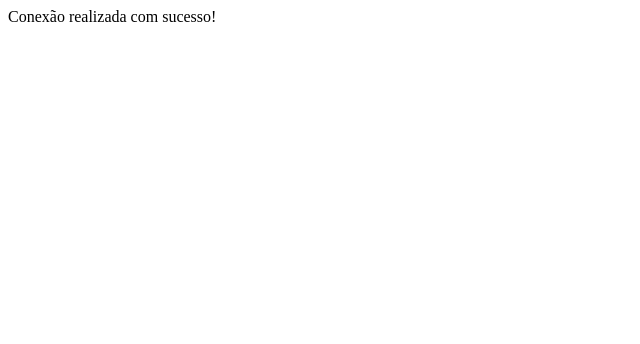
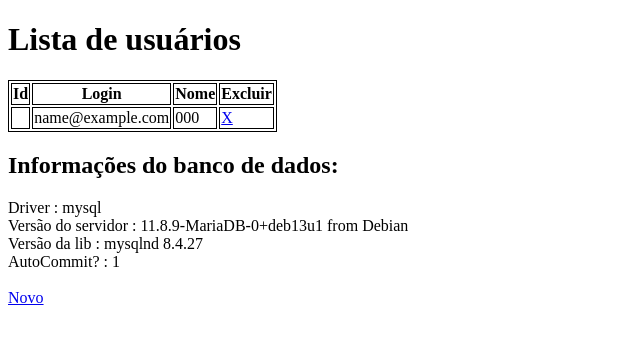
Before and after one commit to Lucas-Valim/Mundo-Verde, a PHP site: page /usuarios.php in a window 1280 px wide. Shown: the top 344 px of the page, without its empty margins (0-640 px from the left). Run offline with PHP 8.4, Linux system fonts and the light colour scheme; tables that the repository leaves empty or names only in its code hold one stand-in row (values such as "Sample post"); some libraries are stand-ins or nearby versions.

Commit message:
Conexão

```diff
--- /dev/null
+++ b/src/dao/DAO.php
@@ -0,0 +1,27 @@
+<?php
+abstract class DAO {
+
+    protected $conn;
+
+    public function __construct($conn){
+        $this->conn = $conn;
+    }
+
+
+    public function getDriver() {
+        return $this->conn->getAttribute(PDO::ATTR_DRIVER_NAME);
+    }
+
+    public function getServerVersion() {
+        return $this->conn->getAttribute(PDO::ATTR_SERVER_VERSION);
+    }
+
+    public function getClientVersion() {
+        return $this->conn->getAttribute(PDO::ATTR_CLIENT_VERSION);
+    }
+
+    public function getAutoCommitMode() {
+        return $this->conn->getAttribute(PDO::ATTR_AUTOCOMMIT);
+    }
+}
+?>
--- /dev/null
+++ b/src/dao/DaoFactory.php
@@ -0,0 +1,8 @@
+<?php
+abstract class DaoFactory {
+
+    protected abstract function getConnection();
+
+    public abstract function getUsuarioDao();
+}
+?>
--- /dev/null
+++ b/src/dao/MysqlDaoFactory.php
@@ -0,0 +1,39 @@
+<?php
+
+include_once('DaoFactory.php');
+include_once('MysqlUsuarioDao.php');
+
+class MysqlDaofactory extends DaoFactory {
+
+    // specify your own database credentials
+    private $host = "localhost";
+    private $db_name = "sorte_verde";
+    private $port = "3306";
+    private $username = "root";
+    private $password = "";
+    public $conn;
+
+    // get the database connection
+    public function getConnection(){
+
+        $this->conn = null;
+        $dsn="mysql:host=" . $this->host . ";port=" . $this->port . ";dbname=" . $this->db_name;
+
+        try{
+            $this->conn = new PDO($dsn, $this->username, $this->password);
+            //$this->conn = new PDO("pgsql:host=localhost;port=5432;dbname=PHP_tutorial", $this->username, $this->password);
+
+        }catch(PDOException $exception){
+            echo "Connection error: " . $exception->getMessage() . "\n";
+            echo "DSN = " . $dsn;
+        }
+        return $this->conn;
+    }
+
+    public function getUsuarioDao() {
+
+        return new MysqlUsuarioDao($this->getConnection());
+
+    }
+}
+?>
--- /dev/null
+++ b/src/dao/MysqlUsuarioDao.php
@@ -0,0 +1,31 @@
+<?php
+
+include_once('UsuarioDao.php');
+include_once('DAO.php');
+
+class MysqlUsuarioDao extends DAO implements UsuarioDao {
+
+	private $table_name = 'usuario';
+
+	public function buscaTodos() {
+
+        $query = "SELECT
+                    nome, telefone, email, cartaocredito
+                FROM
+                    " . $this->table_name .
+                    " ORDER BY nome ASC";
+
+        $stmt = $this->conn->prepare( $query );
+        $stmt->execute();
+
+        $usuarios = [];
+        while ($row = $stmt->fetch(PDO::FETCH_ASSOC)){
+
+            extract($row);
+            $usuario = new Usuario($nome,$telefone,$email,$cartaocredito);
+            $usuarios[] = $usuario;
+        }
+        return $usuarios;
+    }
+
+}
--- /dev/null
+++ b/src/dao/UsuarioDAO.php
@@ -0,0 +1,11 @@
+<?php
+interface UsuarioDao {
+
+    /*public function insere($usuario);
+    public function remove($usuario);
+    public function altera($usuario);
+    public function buscaPorId($id);
+    public function buscaPorLogin($login);*/
+    public function buscaTodos();
+}
+?>
--- a/src/dao/conn.php
+++ /dev/null
@@ -1,25 +0,0 @@
-<?php
-	class Connection
-	{
-		private $pdo;
-
-		function __construct($dsn, $usuario, $senha)
-		{
-			try
-			{
-				$pdo = new PDO($dsn, $usuario, $senha, array(PDO::ATTR_PERSISTENT => true));
-
-				echo "Conexão realizada com sucesso!";
-			}
-			catch (PDOException $e)
-			{
-				echo $e->getMessage();
-			}
-		}
-
-		public function getPDO() #Usar pra quando for fazer os statements, chamar essa função e chamar os métodos. Ex.: X.getPDO()::beginTransaction() ou X.getPDO()->beginTransaction() tem q ver qual o certo. Não sei se o PDO deve ser usado desta maneira, tem que ser verificado.
-		{
-			return $pdo;
-		}
-	}
-?>
--- a/src/dao/usuarios.php
+++ b/src/dao/usuarios.php
@@ -1,24 +1,91 @@
 <?php
-include("conn.php");
+include_once "../fachada.php";
 
-	class Usuario
-	{
-		private $nome;
-		private $email;
-		private $senha;
-		private $dataNascmiento;
-		private $cep;
-		private $endereco;
-		private $complemento;
-		private $tipo;
-		private $pdo;
+?>
 
-		function __construct()
-		{
-			$pdo = new Connection("pgsql:host=localhost;port=5433;dbname=Teste_Sorte_Verde", "Usuario", "159753"); #Pra isso aqui funcionar tem q ter o banco Teste_Sorte_Verde criado la e com a role de Usuario criado com a senha informada nos parâmetros.
-		}
+<!DOCTYPE HTML>
 
+<html lang=pt-br>
+
+<head>
+	<meta charset="UTF-8">
+
+	<style>
+			table, th, td {
+  				border: 1px solid black;
+			}
+			table.center {
+  				margin-left: auto;
+  				margin-right: auto;
+			}
+	</style>
+
+	<title>Lista de usuários</title>
+</head>
+
+<body>
+
+<h1>Lista de usuários</h1>
+
+<?php
+
+echo "<section>";
+
+// procura usuários
+
+$dao = $factory->getUsuarioDao();
+$usuarios = $dao->buscaTodos();
+
+
+// mostra os usuários, se tiver
+if($usuarios) {
+
+	echo "<table>";
+	echo "<tr>";
+		echo "<th>Id</th>";
+		echo "<th>Login</th>";
+		echo "<th>Nome</th>";
+		echo "<th>Excluir</th>";
+	echo "</tr>";
+
+	//while ($row = $usuarios->fetch(PDO::FETCH_ASSOC)){
+	//	extract($row);
+
+	foreach ($usuarios as $umUsuario) {
+
+		echo "<tr>";
+			echo "<td>";
+			// link para editar um usuário
+	   		echo "<a href='editaUsuario.php?id={$umUsuario->getNome()}'>{$umUsuario->getNome()}</a>";
+	   		echo "</td>";
+			echo "<td>{$umUsuario->getEmail()}</td>";
+			echo "<td>{$umUsuario->getTelefone()}</td>";
+			echo "<td>";
+ 			// link para excluir um usuário
+			echo "<a href='excluiUsuario.php?id={$umUsuario->getCartaoCredito()}' onclick=\"return confirm('Quer mesmo excluir?');\">X</a>";
+			echo "</td>";
+
+		echo "</tr>";
 	}
+	echo "</table>";
+} else {
+	echo "<p>Não foram encontrados registros";
+}
 
-	$usuario = new Usuario(); #Pra testar se tá conectando no banco
+echo "</section>";
+
+
 ?>
+<section>
+<h1>Informações do banco de dados:</h1>
+Driver : <?=$dao->getDriver()?><br>
+Versão do servidor  : <?=$dao->getServerVersion()?><br>
+Versão da lib  : <?=$dao->getClientVersion()?><br>
+AutoCommit? : <?=$dao->getAutoCommitMode()?><br>
+</section>
+
+<br>
+<a href="editaUsuario.php">Novo</a>
+
+</body>
+</html>
--- /dev/null
+++ b/src/fachada.php
@@ -0,0 +1,13 @@
+<?php
+
+error_reporting(E_ERROR | E_PARSE);
+
+include_once('model/Usuario.php');
+include_once('dao/UsuarioDao.php');
+include_once('dao/DaoFactory.php');
+include_once('dao/MysqlDaoFactory.php');
+
+$factory = new MysqlDaofactory();
+
+
+?>
--- /dev/null
+++ b/src/model/Usuario.php
@@ -0,0 +1,41 @@
+<?php
+class Usuario {
+
+    private $nome;
+    private $telefone;
+    private $email;
+    private $cartaocredito;
+
+
+    /*
+    public function __construct() { }
+
+    public function __construct($login, $senha, $nome)
+    {
+        $this->login=$login;
+        $this->senha=$senha;
+        $this->nome=$nome;
+    }
+    */
+
+    public function __construct( $nome, $telefone, $email, $cartaocredito)
+    {
+        $this->cartaocredito=$cartaocredito;
+        $this->telefone=$telefone;
+        $this->email=$email;
+        $this->cartaocredito=$cartaocredito;
+    }
+
+    public function getCartaoCredito() { return $this->cartaocredito; }
+    public function setCartaoCredito($cartaocredito) {$this->cartaocredito = $cartaocredito;}
+
+    public function getTelefone() { return $this->telefone; }
+    public function setTelefone($telefone) {$this->telefone = $telefone;}
+
+    public function getNome() { return $this->nome; }
+    public function setNome($nome) {$this->nome = $nome;}
+
+    public function getEmail() { return $this->email; }
+    public function setEmail($email) {$this->email = $email;}
+}
+?>
```
